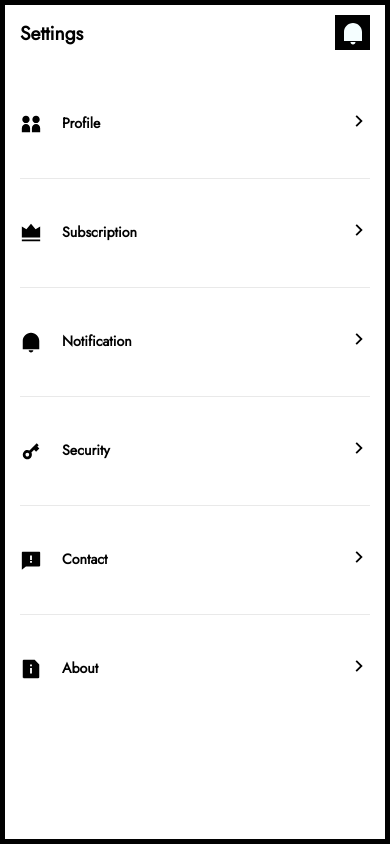
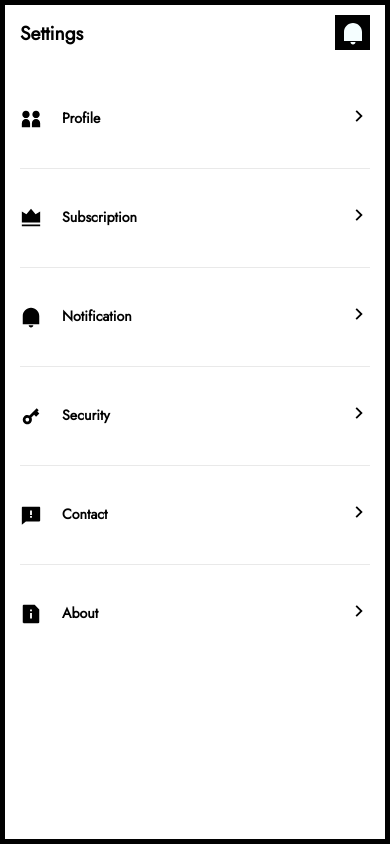
Before and after one commit to cloortt/web.cloortt.com, a Vue app: page /settings in a window 390 px wide. Built offline with nearby package versions, Linux system fonts and the light colour scheme.

Commit message:
Modified web.css

```diff
--- a/src/assets/css/web.css
+++ b/src/assets/css/web.css
@@ -163,7 +163,7 @@
     }
 
     .web-settings .child{
-        padding:40px 0;
+        padding:35px 0;
     }
     .web-auth{
         padding:0 10px;
```
